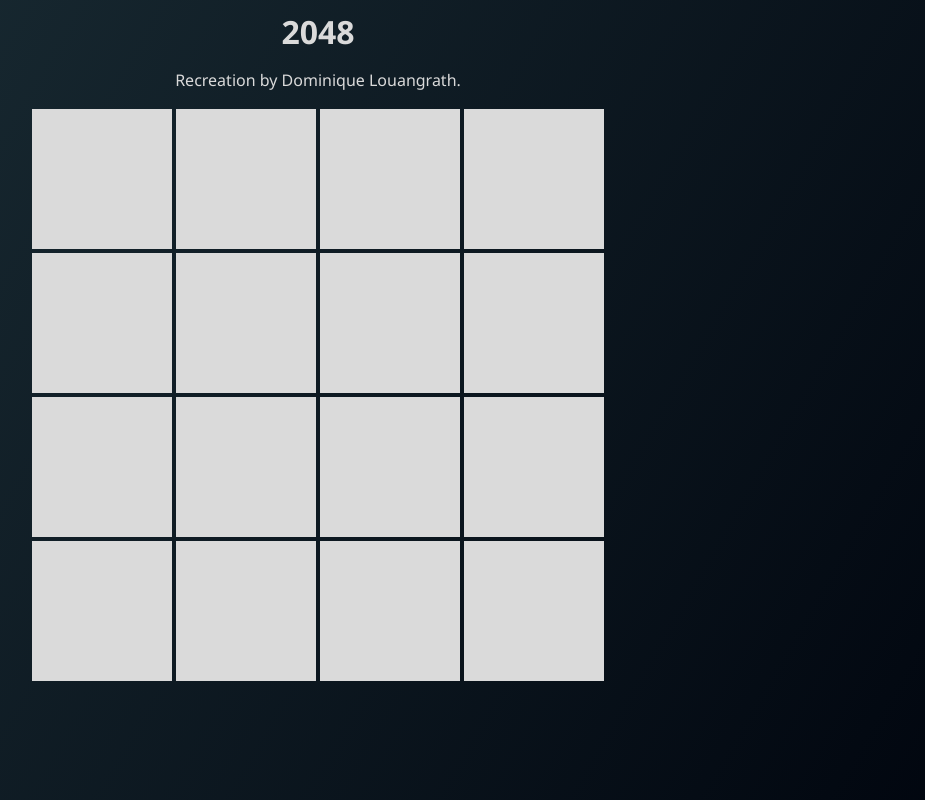
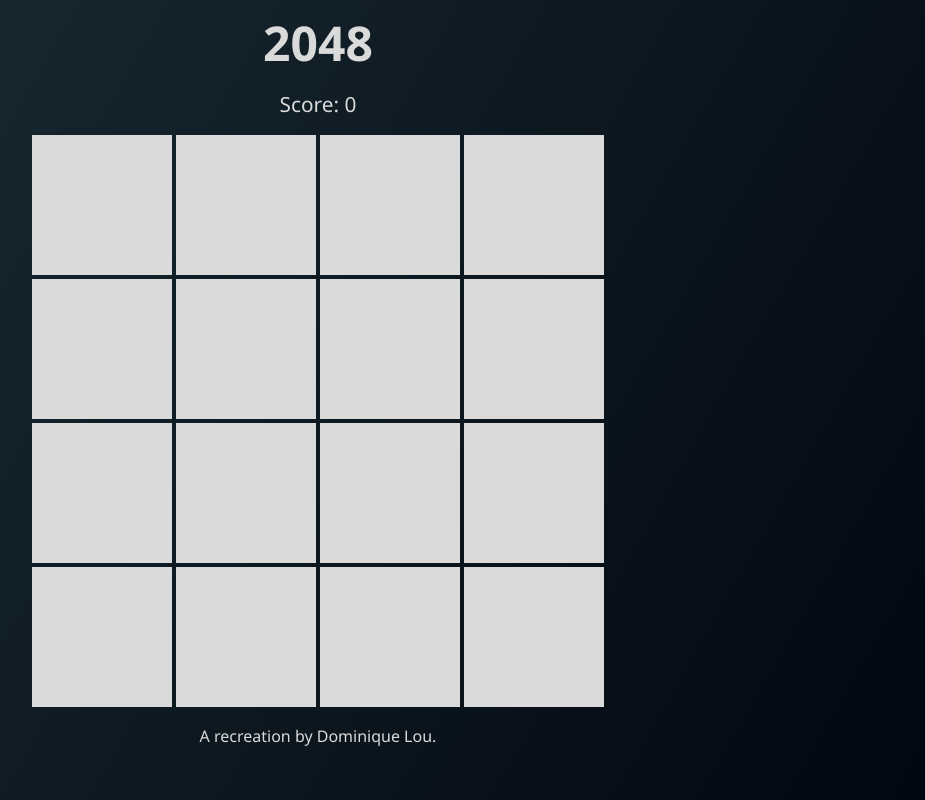
Before and after one commit to dom-lou/2048, a plain HTML site: page index.html in a window 1280 px wide. Shown: the whole page, without its empty margins (322-1247 px from the left). Drawn offline with Linux system fonts and the light colour scheme.

Commit message:
Moved name to bottom of page and added score placeholder

```diff
--- a/index.html
+++ b/index.html
@@ -11,7 +11,7 @@
             2048
         </p>
         <p>
-            Recreation by Dominique Louangrath.
+            Score: 0
         </p>
     </div>
     <div id="gameboard">
@@ -36,6 +36,9 @@
         <div><p></p></div>
     </div>
 
+    <p>
+        A recreation by Dominique Lou.
+    </p>
     <script src="index.js"></script>
 </body>
 </html>
--- a/main.css
+++ b/main.css
@@ -9,13 +9,18 @@ body {
     font-family: 'Segoe UI', Tahoma, Verdana, sans-serif;
 }
 
-div.title {
+p {
     text-align: center;
     color: #dadada;
 }
 
+div.title p {
+    font-size: 1.3em;
+    margin: 15px 0px 15px 0px;
+}
+
 div.title p#gamename {
-    font-size: 2em;
+    font-size: 3em;
     font-weight: bold;
     margin: 10px 0px 0px 0px;
 }
```
